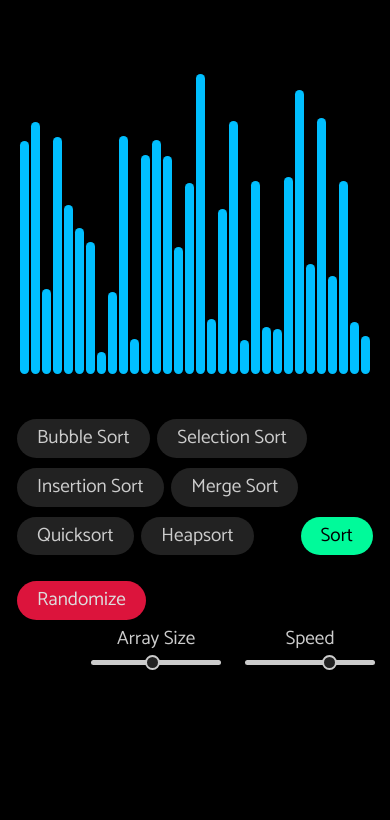
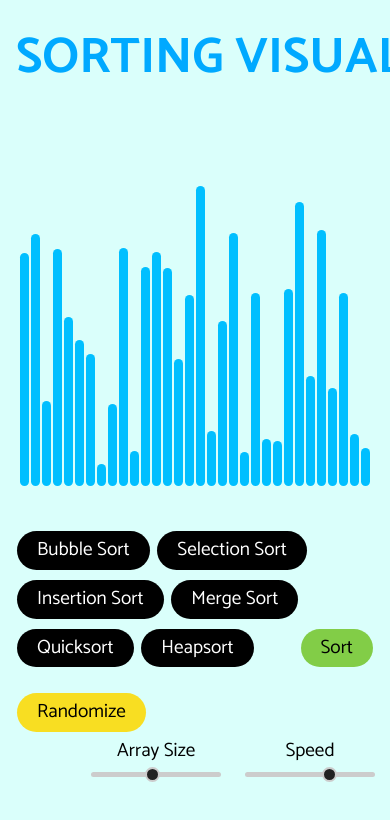
Before and after one commit to priteshjain29/sorting_visualiser, a plain HTML site: page index.html in a window 390 px wide. Drawn offline with nearby package versions, Linux system fonts and the light colour scheme.

Commit message:
implemented css changes

```diff
--- a/assets/style.css
+++ b/assets/style.css
@@ -2,8 +2,44 @@
     outline: none;
 }
 
+
+.navbar {
+    transition: all 0.4s;
+    background-color: #DAFFFB;
+}
+
+.navbar .nav-link {
+    color: #00A9FF;
+    text-align: center;
+}
+
+.navbar .nav-link:hover,
+.navbar .nav-link:focus {
+    color: #00A9FF;
+    text-decoration: none;
+}
+
+.navbar .navbar-brand {
+    color: #00A9FF;
+    font-size: 50px;
+    text-align:center;
+}
+
+
+/* Change navbar styling on small viewports */
+@media (max-width: 991.98px) {
+    .navbar {
+        background: #DAFFFB;
+    }
+
+    .navbar .navbar-brand, .navbar .nav-link {
+        color: #00A9FF;
+    }
+}
+
+
 body {
-    background-color: black;
+    background-color: #DAFFFB;
     font-family: "Catamaran", sans-serif;
     color: #ccc;
 }
@@ -18,7 +54,7 @@ body {
 
 #array-container {
     height: 350px;
-    margin-top: 3em;
+    margin-top: 10em;
     display: flex;
     flex-direction: column-reverse;
     position: relative;
@@ -56,23 +92,23 @@ body {
 }
 
 .algo-btn, #sort, #randomize {
-    background-color: #222;
+    background-color: black;
     margin: 5px 2px;
     padding: 5px 20px;
-    color: #ccc;
+    color: white;
     font-size: 1.2em;
     border: none;
     border-radius: 50px;
 }
 
 .algo-btn:hover, .algo-btn-active {
-    background-color: #ccc;
-    color: #222;
+    background-color: red;
+    color: white;
 }
 
 #sort {
     float: right;
-    background-color: mediumspringgreen;
+    background-color: #82CD47;
     color: black;
 }
 
@@ -95,8 +131,8 @@ body {
 }
 
 #randomize {
-    background-color: crimson;
-    color: #ddd;
+    background-color: #F8DE22;
+    color: black;
 }
 
 #sliders {
@@ -113,6 +149,7 @@ body {
     margin: 0;
     text-align: center;
     font-size: 1.2em;
+    color: black;
 }
 
 .slider {
--- a/index.html
+++ b/index.html
@@ -11,6 +11,13 @@
     <title>Sorting Visualizer</title>
 </head>
 <body>
+    <!-- Navbar-->
+<header class="header">
+    <nav class="navbar navbar-expand-lg fixed-top py-3">
+        <div class="container"><a href="#" class="navbar-brand text-uppercase font-weight-bold"> Sorting Visualiser</a>
+        </div>
+    </nav>
+</header>
     <div class="container">
         <div id="array-container">
             <div id="array"></div>
```
